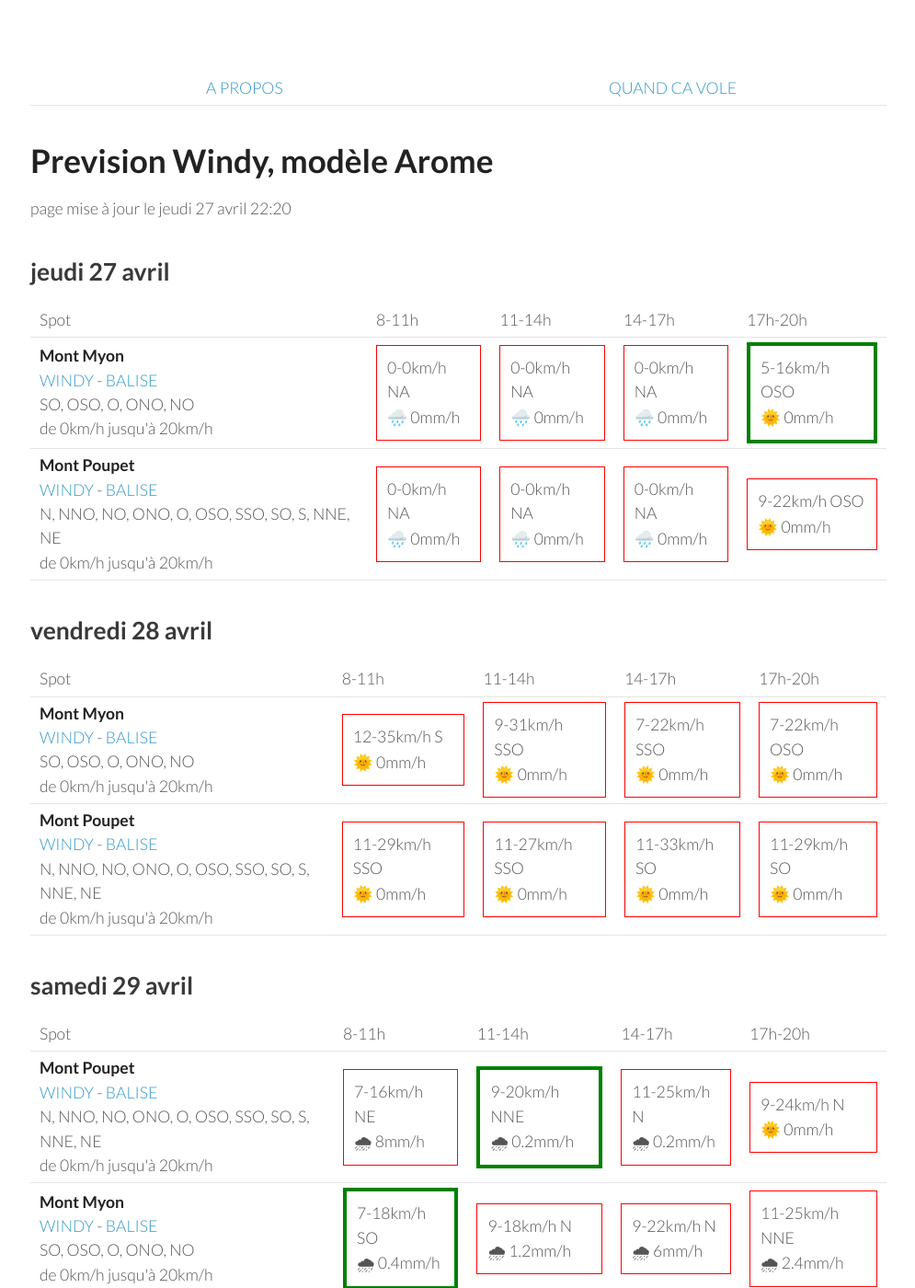
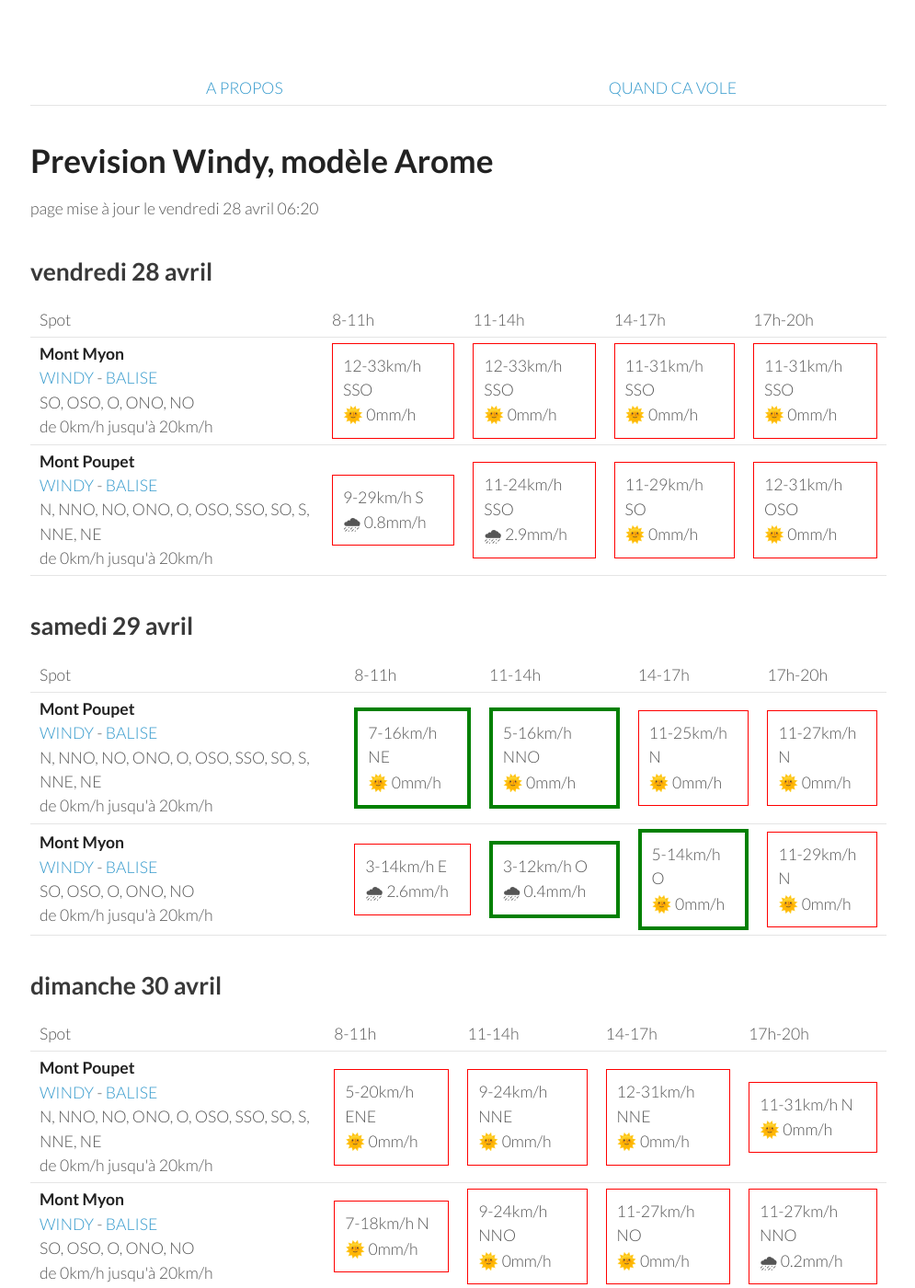
Before and after one commit to parapente-dans-le-nord/parapente-dans-le-nord.github.io, a Jekyll site: the page built from jura.markdown, in a window 1280 px wide and 1400 px high. Shown: the whole window at 92% size, without its empty margins (25-1020 px from the left). Built offline with Jekyll 4.4.1, drawn with Linux system fonts in a browser that asks for light colours; some of the changed text lies outside the part shown.

Commit message:
update index.markdown

```diff
--- a/jura.markdown
+++ b/jura.markdown
@@ -7,42 +7,8 @@ title:  "Tous les spots"
 {: .links}
 
 # Prevision Windy, modèle Arome
-page mise à jour le jeudi 27 avril 22:20
+page mise à jour le vendredi 28 avril 06:20
 
-## jeudi 27 avril
-
-{::nomarkdown}
-<table>
-  <tbody>
-    <tr>
-      <td>Spot</td>
-      <td>8-11h</td>
-      <td>11-14h</td>
-      <td>14-17h</td>
-      <td>17h-20h</td>
-    </tr>
-<tr>
-        <td><strong>Mont Myon</strong><br><a href="https://windy.com/46.331/5.397?45.898,5.394,8,m:eWoagj8">WINDY</a> - <span class=""><a href="http://www.balisemeteo.com/balise.php?idBalise=70">BALISE</a> </span><br> <span class="vent-favorable">SO, OSO, O, ONO, NO</span><br><span class="force-vent">de 0km/h jusqu'à 20km/h</span> </td>
-
-            <td><div class="not-flyable"><p>0-0km/h NA</p><p>🌧️ 0mm/h</p></div></td>
-            <td><div class="not-flyable"><p>0-0km/h NA</p><p>🌧️ 0mm/h</p></div></td>
-            <td><div class="not-flyable"><p>0-0km/h NA</p><p>🌧️ 0mm/h</p></div></td>
-            <td><div class="flyable"><p>5-16km/h OSO</p><p>🌞 0mm/h</p></div></td>
-
-    </tr>
-<tr>
-        <td><strong>Mont Poupet</strong><br><a href="https://windy.com/46.970/5.876?46.541,5.876,8">WINDY</a> - <span class=""><a href="http://www.balisemeteo.com/balise.php?idBalise=92">BALISE</a> </span><br> <span class="vent-favorable">N, NNO, NO, ONO, O, OSO, SSO, SO, S, NNE, NE</span><br><span class="force-vent">de 0km/h jusqu'à 20km/h</span> </td>
-
-            <td><div class="not-flyable"><p>0-0km/h NA</p><p>🌧️ 0mm/h</p></div></td>
-            <td><div class="not-flyable"><p>0-0km/h NA</p><p>🌧️ 0mm/h</p></div></td>
-            <td><div class="not-flyable"><p>0-0km/h NA</p><p>🌧️ 0mm/h</p></div></td>
-            <td><div class="not-flyable"><p>9-22km/h OSO</p><p>🌞 0mm/h</p></div></td>
-
-    </tr>
-
-</tbody>
-</table>
-{:/}
 ## vendredi 28 avril
 
 {::nomarkdown}
@@ -58,20 +24,20 @@ page mise à jour le jeudi 27 avril 22:20
 <tr>
         <td><strong>Mont Myon</strong><br><a href="https://windy.com/46.331/5.397?45.898,5.394,8,m:eWoagj8">WINDY</a> - <span class=""><a href="http://www.balisemeteo.com/balise.php?idBalise=70">BALISE</a> </span><br> <span class="vent-favorable">SO, OSO, O, ONO, NO</span><br><span class="force-vent">de 0km/h jusqu'à 20km/h</span> </td>
 
-            <td><div class="not-flyable"><p>12-35km/h S</p><p>🌞 0mm/h</p></div></td>
-            <td><div class="not-flyable"><p>9-31km/h SSO</p><p>🌞 0mm/h</p></div></td>
-            <td><div class="not-flyable"><p>7-22km/h SSO</p><p>🌞 0mm/h</p></div></td>
-            <td><div class="not-flyable"><p>7-22km/h OSO</p><p>🌞 0mm/h</p></div></td>
+            <td><div class="not-flyable"><p>12-33km/h SSO</p><p>🌞 0mm/h</p></div></td>
+            <td><div class="not-flyable"><p>12-33km/h SSO</p><p>🌞 0mm/h</p></div></td>
+            <td><div class="not-flyable"><p>11-31km/h SSO</p><p>🌞 0mm/h</p></div></td>
+            <td><div class="not-flyable"><p>11-31km/h SSO</p><p>🌞 0mm/h</p></div></td>
 
 
     </tr>
 <tr>
         <td><strong>Mont Poupet</strong><br><a href="https://windy.com/46.970/5.876?46.541,5.876,8">WINDY</a> - <span class=""><a href="http://www.balisemeteo.com/balise.php?idBalise=92">BALISE</a> </span><br> <span class="vent-favorable">N, NNO, NO, ONO, O, OSO, SSO, SO, S, NNE, NE</span><br><span class="force-vent">de 0km/h jusqu'à 20km/h</span> </td>
 
-            <td><div class="not-flyable"><p>11-29km/h SSO</p><p>🌞 0mm/h</p></div></td>
-            <td><div class="not-flyable"><p>11-27km/h SSO</p><p>🌞 0mm/h</p></div></td>
-            <td><div class="not-flyable"><p>11-33km/h SO</p><p>🌞 0mm/h</p></div></td>
+            <td><div class="not-flyable"><p>9-29km/h S</p><p>🌧 0.8mm/h</p></div></td>
+            <td><div class="not-flyable"><p>11-24km/h SSO</p><p>🌧 2.9mm/h</p></div></td>
             <td><div class="not-flyable"><p>11-29km/h SO</p><p>🌞 0mm/h</p></div></td>
+            <td><div class="not-flyable"><p>12-31km/h OSO</p><p>🌞 0mm/h</p></div></td>
 
 
     </tr>
@@ -94,20 +60,20 @@ page mise à jour le jeudi 27 avril 22:20
 <tr>
         <td><strong>Mont Poupet</strong><br><a href="https://windy.com/46.970/5.876?46.541,5.876,8">WINDY</a> - <span class=""><a href="http://www.balisemeteo.com/balise.php?idBalise=92">BALISE</a> </span><br> <span class="vent-favorable">N, NNO, NO, ONO, O, OSO, SSO, SO, S, NNE, NE</span><br><span class="force-vent">de 0km/h jusqu'à 20km/h</span> </td>
 
-            <td><div class="not-flyable"><p>7-16km/h NE</p><p>🌧 8mm/h</p></div></td>
-            <td><div class="flyable"><p>9-20km/h NNE</p><p>🌧 0.2mm/h</p></div></td>
-            <td><div class="not-flyable"><p>11-25km/h N</p><p>🌧 0.2mm/h</p></div></td>
-            <td><div class="not-flyable"><p>9-24km/h N</p><p>🌞 0mm/h</p></div></td>
+            <td><div class="flyable"><p>7-16km/h NE</p><p>🌞 0mm/h</p></div></td>
+            <td><div class="flyable"><p>5-16km/h NNO</p><p>🌞 0mm/h</p></div></td>
+            <td><div class="not-flyable"><p>11-25km/h N</p><p>🌞 0mm/h</p></div></td>
+            <td><div class="not-flyable"><p>11-27km/h N</p><p>🌞 0mm/h</p></div></td>
 
 
     </tr>
 <tr>
         <td><strong>Mont Myon</strong><br><a href="https://windy.com/46.331/5.397?45.898,5.394,8,m:eWoagj8">WINDY</a> - <span class=""><a href="http://www.balisemeteo.com/balise.php?idBalise=70">BALISE</a> </span><br> <span class="vent-favorable">SO, OSO, O, ONO, NO</span><br><span class="force-vent">de 0km/h jusqu'à 20km/h</span> </td>
 
-            <td><div class="flyable"><p>7-18km/h SO</p><p>🌧 0.4mm/h</p></div></td>
-            <td><div class="not-flyable"><p>9-18km/h N</p><p>🌧 1.2mm/h</p></div></td>
-            <td><div class="not-flyable"><p>9-22km/h N</p><p>🌧 6mm/h</p></div></td>
-            <td><div class="not-flyable"><p>11-25km/h NNE</p><p>🌧 2.4mm/h</p></div></td>
+            <td><div class="not-flyable"><p>3-14km/h E</p><p>🌧 2.6mm/h</p></div></td>
+            <td><div class="flyable"><p>3-12km/h O</p><p>🌧 0.4mm/h</p></div></td>
+            <td><div class="flyable"><p>5-14km/h O</p><p>🌞 0mm/h</p></div></td>
+            <td><div class="not-flyable"><p>11-29km/h N</p><p>🌞 0mm/h</p></div></td>
 
 
     </tr>
@@ -130,20 +96,20 @@ page mise à jour le jeudi 27 avril 22:20
 <tr>
         <td><strong>Mont Poupet</strong><br><a href="https://windy.com/46.970/5.876?46.541,5.876,8">WINDY</a> - <span class=""><a href="http://www.balisemeteo.com/balise.php?idBalise=92">BALISE</a> </span><br> <span class="vent-favorable">N, NNO, NO, ONO, O, OSO, SSO, SO, S, NNE, NE</span><br><span class="force-vent">de 0km/h jusqu'à 20km/h</span> </td>
 
-            <td><div class="flyable"><p>7-20km/h NE</p><p>🌞 0mm/h</p></div></td>
-            <td><div class="not-flyable"><p>14-33km/h NE</p><p>🌞 0mm/h</p></div></td>
-            <td><div class="not-flyable"><p>14-37km/h NNE</p><p>🌞 0mm/h</p></div></td>
-            <td><div class="not-flyable"><p>14-38km/h NNE</p><p>🌞 0mm/h</p></div></td>
+            <td><div class="not-flyable"><p>5-20km/h ENE</p><p>🌞 0mm/h</p></div></td>
+            <td><div class="not-flyable"><p>9-24km/h NNE</p><p>🌞 0mm/h</p></div></td>
+            <td><div class="not-flyable"><p>12-31km/h NNE</p><p>🌞 0mm/h</p></div></td>
+            <td><div class="not-flyable"><p>11-31km/h N</p><p>🌞 0mm/h</p></div></td>
 
 
     </tr>
 <tr>
         <td><strong>Mont Myon</strong><br><a href="https://windy.com/46.331/5.397?45.898,5.394,8,m:eWoagj8">WINDY</a> - <span class=""><a href="http://www.balisemeteo.com/balise.php?idBalise=70">BALISE</a> </span><br> <span class="vent-favorable">SO, OSO, O, ONO, NO</span><br><span class="force-vent">de 0km/h jusqu'à 20km/h</span> </td>
 
-            <td><div class="not-flyable"><p>7-16km/h N</p><p>🌞 0mm/h</p></div></td>
-            <td><div class="not-flyable"><p>12-27km/h N</p><p>🌞 0mm/h</p></div></td>
-            <td><div class="not-flyable"><p>12-31km/h NNO</p><p>🌧 0.2mm/h</p></div></td>
-            <td><div class="not-flyable"><p>14-33km/h NNO</p><p>🌧 0.3mm/h</p></div></td>
+            <td><div class="not-flyable"><p>7-18km/h N</p><p>🌞 0mm/h</p></div></td>
+            <td><div class="not-flyable"><p>9-24km/h NNO</p><p>🌞 0mm/h</p></div></td>
+            <td><div class="not-flyable"><p>11-27km/h NO</p><p>🌞 0mm/h</p></div></td>
+            <td><div class="not-flyable"><p>11-27km/h NNO</p><p>🌧 0.2mm/h</p></div></td>
 
 
     </tr>
@@ -166,8 +132,8 @@ page mise à jour le jeudi 27 avril 22:20
 <tr>
         <td><strong>Mont Poupet</strong><br><a href="https://windy.com/46.970/5.876?46.541,5.876,8">WINDY</a> - <span class=""><a href="http://www.balisemeteo.com/balise.php?idBalise=92">BALISE</a> </span><br> <span class="vent-favorable">N, NNO, NO, ONO, O, OSO, SSO, SO, S, NNE, NE</span><br><span class="force-vent">de 0km/h jusqu'à 20km/h</span> </td>
 
-            <td><div class="flyable"><p>3-12km/h SSO</p><p>🌧 0.2mm/h</p></div></td>
-            <td><div class="flyable"><p>5-20km/h ONO</p><p>🌧 0.4mm/h</p></div></td>
+            <td><div class="flyable"><p>5-11km/h SSO</p><p>🌧 1mm/h</p></div></td>
+            <td><div class="flyable"><p>5-18km/h NO</p><p>🌧 0.6mm/h</p></div></td>
             <td><div class="flyable"><p>5-20km/h NO</p><p>🌧 0.2mm/h</p></div></td>
             <td><div class="not-flyable"><p>9-24km/h NO</p><p>🌧 2.1mm/h</p></div></td>
 
@@ -176,8 +142,8 @@ page mise à jour le jeudi 27 avril 22:20
 <tr>
         <td><strong>Mont Myon</strong><br><a href="https://windy.com/46.331/5.397?45.898,5.394,8,m:eWoagj8">WINDY</a> - <span class=""><a href="http://www.balisemeteo.com/balise.php?idBalise=70">BALISE</a> </span><br> <span class="vent-favorable">SO, OSO, O, ONO, NO</span><br><span class="force-vent">de 0km/h jusqu'à 20km/h</span> </td>
 
-            <td><div class="flyable"><p>1-7km/h ONO</p><p>🌧 0.2mm/h</p></div></td>
-            <td><div class="not-flyable"><p>9-22km/h NO</p><p>🌧 0.6mm/h</p></div></td>
+            <td><div class="flyable"><p>1-11km/h O</p><p>🌧 0.2mm/h</p></div></td>
+            <td><div class="flyable"><p>5-20km/h NO</p><p>🌞 0mm/h</p></div></td>
             <td><div class="not-flyable"><p>11-27km/h N</p><p>🌧 1mm/h</p></div></td>
             <td><div class="not-flyable"><p>12-29km/h NO</p><p>🌧 1.4mm/h</p></div></td>
 
```
